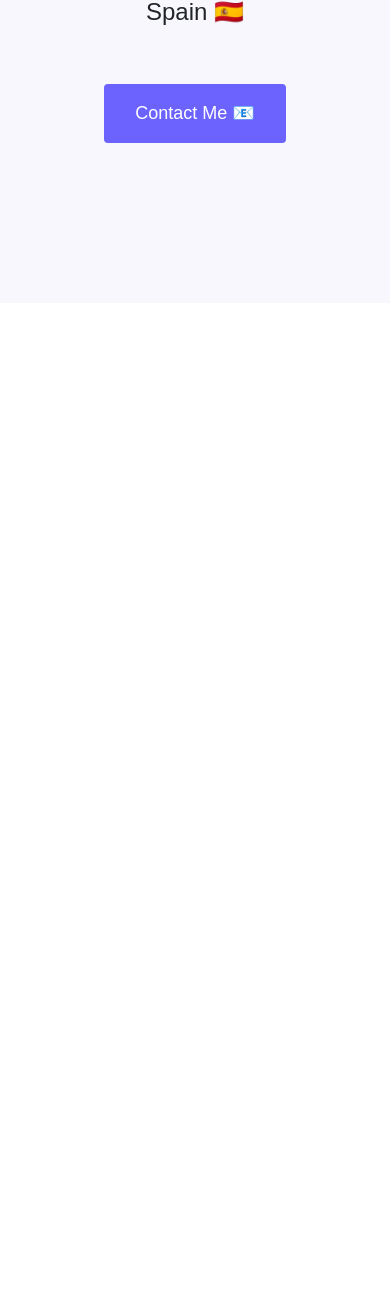
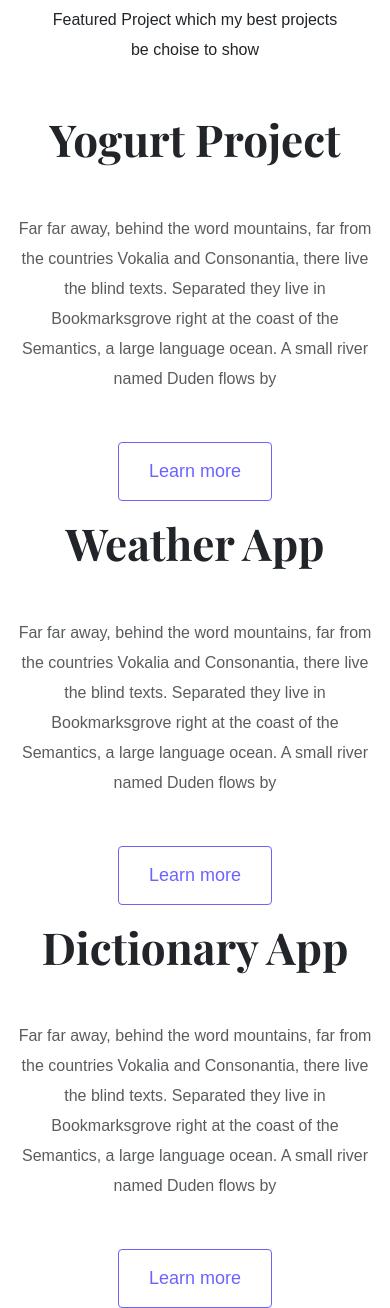
Before and after one commit to alja1313/portfolio-project, a plain HTML site: page index.html in a window 390 px wide. Shown: the part 512-1820 px from the top of the page. Before the commit the page ends 844 px from the top, so only its background shows below. Drawn offline with nearby package versions, Linux system fonts and the light colour scheme.

Commit message:
Added Homepage content design

```diff
--- a/index.html
+++ b/index.html
@@ -31,6 +31,62 @@
         <a href="#" class="btn btn-branding">Contact Me 📧</a>
       </div>
     </div>
+    <p class="text-center m-5">
+      Featured Project which my best projects be choise to show
+    </p>
+    <div class="container">
+      <div class="row mb-3">
+        <div class="col d-none d-lg-block">
+          <img src="/images/yougurt-project.png" class="img-fluid" alt="" />
+        </div>
+        <div class="col">
+          <div class="project-description">
+            <h2 class="mb-5">Yogurt Project</h2>
+            <p class="mb-5 text-muted">
+              Far far away, behind the word mountains, far from the countries
+              Vokalia and Consonantia, there live the blind texts. Separated
+              they live in Bookmarksgrove right at the coast of the Semantics, a
+              large language ocean. A small river named Duden flows by
+            </p>
+            <a href="" class="btn btn-branding-outline">Learn more</a>
+          </div>
+        </div>
+      </div>
+      <div class="row mb-3">
+        <div class="col">
+          <div class="project-description">
+            <h2 class="mb-5">Weather App</h2>
+            <p class="mb-5 text-muted">
+              Far far away, behind the word mountains, far from the countries
+              Vokalia and Consonantia, there live the blind texts. Separated
+              they live in Bookmarksgrove right at the coast of the Semantics, a
+              large language ocean. A small river named Duden flows by
+            </p>
+            <a href="" class="btn btn-branding-outline">Learn more</a>
+          </div>
+        </div>
+        <div class="col d-none d-lg-block">
+          <img src="/images/weather-project.png" class="img-fluid" alt="" />
+        </div>
+      </div>
+      <div class="row">
+        <div class="col d-none d-lg-block">
+          <img src="/images/dictionary-project.png" class="img-fluid" alt="" />
+        </div>
+        <div class="col">
+          <div class="project-description">
+            <h2 class="mb-5">Dictionary App</h2>
+            <p class="mb-5 text-muted">
+              Far far away, behind the word mountains, far from the countries
+              Vokalia and Consonantia, there live the blind texts. Separated
+              they live in Bookmarksgrove right at the coast of the Semantics, a
+              large language ocean. A small river named Duden flows by
+            </p>
+            <a href="" class="btn btn-branding-outline">Learn more</a>
+          </div>
+        </div>
+      </div>
+    </div>
     <script
       src="https://cdn.jsdelivr.net/npm/bootstrap@5.3.3/dist/js/bootstrap.bundle.min.js"
       integrity="sha384-YvpcrYf0tY3lHB60NNkmXc5s9fDVZLESaAA55NDzOxhy9GkcIdslK1eN7N6jIeHz"
--- a/styles/style.css
+++ b/styles/style.css
@@ -4,6 +4,7 @@
   --heading-font-family: "Playfair Display", serif;
   --default-font-family: "Poppins", sans-serif;
 }
+
 body {
   font-family: var(--default-font-family);
 }
@@ -17,29 +18,41 @@ h6 {
   font-family: var(--heading-font-family);
   font-weight: bold;
 }
+
 h1 {
   font-size: 96px;
 }
+
+h2 {
+  font-size: 64px;
+}
+
 p {
   font-weight: normal;
+  font-size: 16px;
+  line-height: 30px;
 }
+
 .body {
   background: var(--secondary-color);
   text-align: center;
   padding: 160px 20px;
 }
+
 .body p {
   color: #272142;
   font-size: 36px;
   font-weight: bold;
   margin: 0;
 }
+
 .body h2 {
   font-family: var(--default-font-family);
   font-weight: normal;
   font-size: 24px;
-  line-height: 2;
+  line-height: 1.5;
 }
+
 .btn-branding {
   background: var(--branding-color);
   color: white;
@@ -48,3 +61,35 @@ p {
   line-height: 27px;
   padding: 15px 30px;
 }
+
+.btn-branding-outline {
+  color: var(--branding-color);
+  border: 1px solid var(--branding-color);
+  border-radius: 4px;
+  font-size: 18px;
+  line-height: 27px;
+  padding: 15px 30px;
+}
+.project-description {
+  padding: 120px 60px;
+}
+
+@media (max-width: 900px) {
+  h1 {
+    font-size: 46px;
+    line-height: 2;
+  }
+
+  h2 {
+    font-size: 44px;
+  }
+
+  .body {
+    padding: 80px 20px;
+  }
+
+  .project-description {
+    text-align: center;
+    padding: 0;
+  }
+}
```
Also changed, not shown: images/dictionary-project.png (added), images/weather-project.png (added), images/yougurt-project.png (added).
